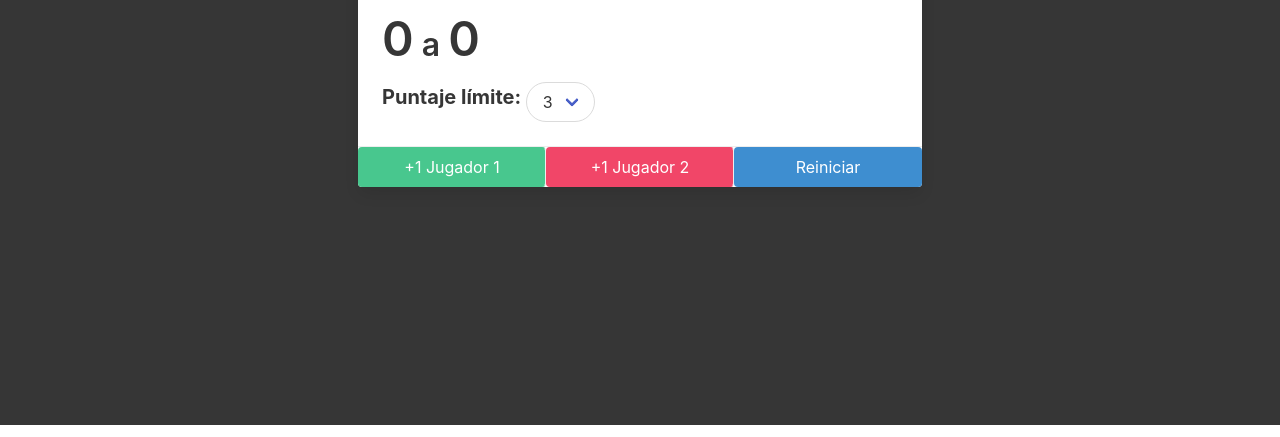
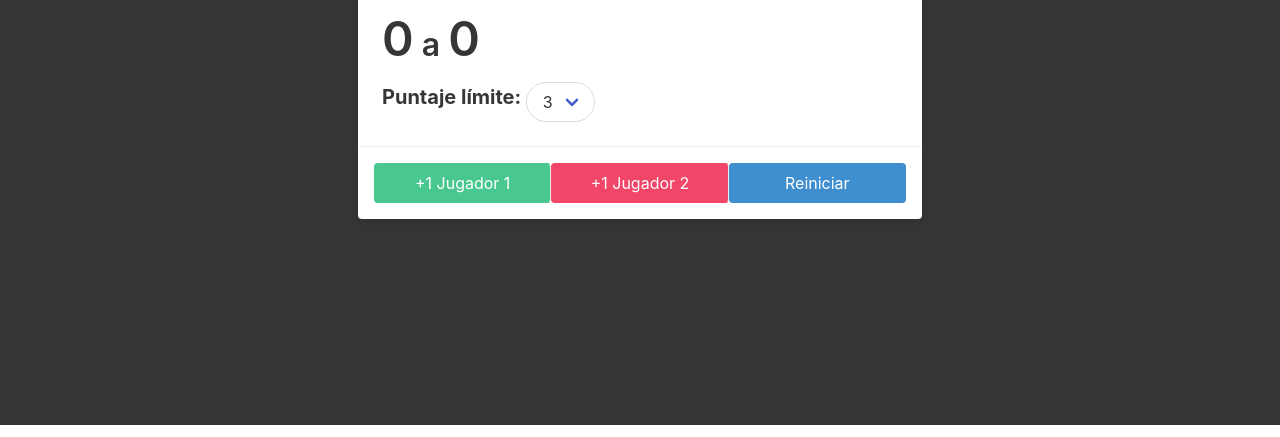
Before and after one commit to CristianPercivati/ScoreKeeper, a plain HTML site: page index.html in a window 1280 px wide. Shown: the part 363-800 px from the top of the page. Drawn offline with nearby package versions, Linux system fonts and the light colour scheme.

Commit message:
Update index.html
Added padding to footer

```diff
--- a/index.html
+++ b/index.html
@@ -42,7 +42,7 @@
                                 <span id="theWinnerIs"></span>
                             </div>
                         </div>
-                        <footer class="card-footer">
+                        <footer class="card-footer p-4">
                             <button id="p1Button" class="card-footer-item button is-success">+1 Jugador 1</button>
                             <button id="p2Button" class="card-footer-item button is-danger">+1 Jugador 2</button>
                             <button id="resetButton" class="card-footer-item button is-info">Reiniciar</button>
```
